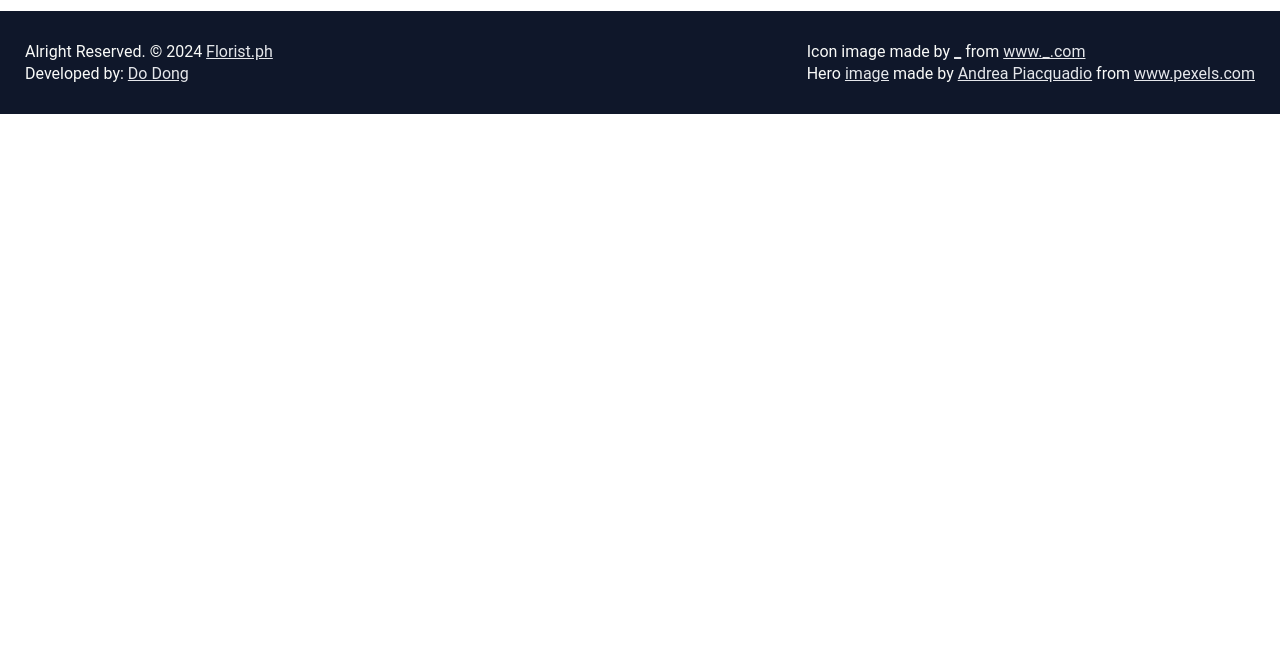
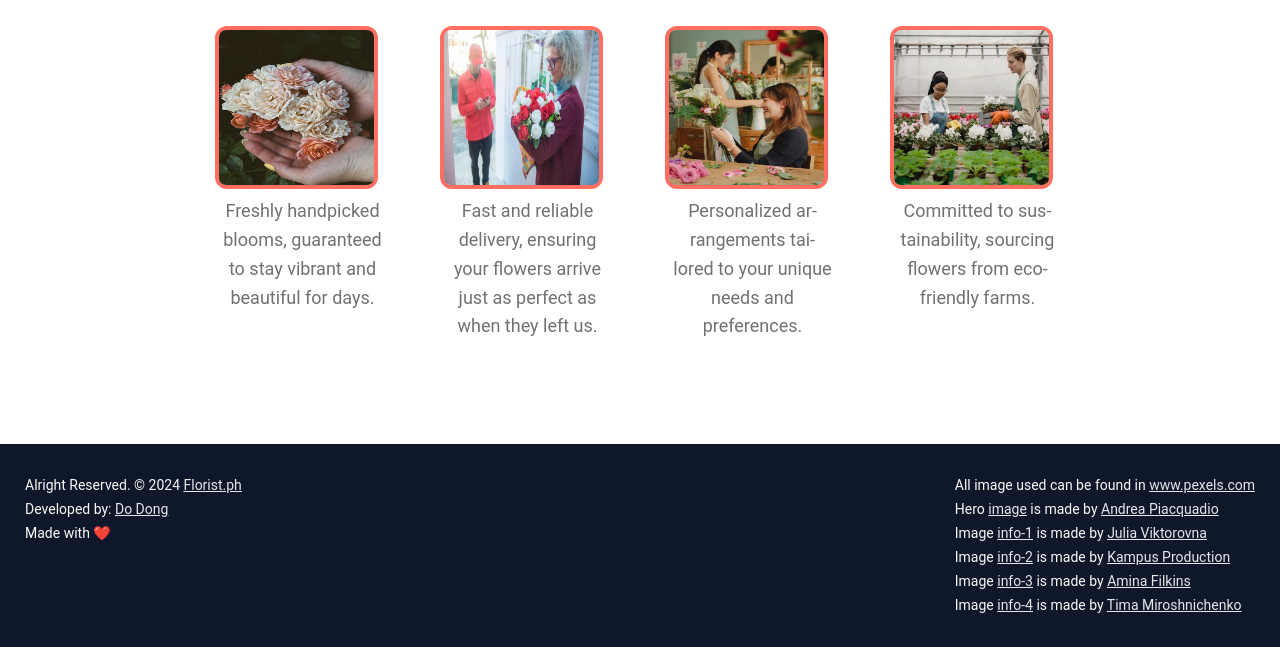
Before and after one commit to Grim3ntrix/florist-landing-page, a plain HTML site: page index.html in a window 1280 px wide. Shown: the part 686-1333 px from the top of the page. Before the commit the page ends 800 px from the top, so only its background shows below. Drawn offline with Linux system fonts and the light colour scheme.

Commit message:
Add second page random informations

```diff
--- a/index.html
+++ b/index.html
@@ -8,6 +8,9 @@
 </head>
 <body>
     <div class="main">
+
+        <!-- First page -->
+
         <div class="first-page">
             <div class="header">
                 <div class="logo">Florist.ph</div>
@@ -27,26 +30,81 @@
                         Discover our stunning collection of bouquets, arrangements, and gifts, handpicked for every occasion.
                         Delivered with care, just for you.
                     </p>
-                    <button class="signup-btn-one">Sign up</button>
+                    <button class="signup-btn-one">Shop Now</button>
                 </div>
                 <div class="image">
-                    <img src="./images/01.webp" alt="florist business image">
+                    <img src="./images/01.webp" alt="Woman in Black and White Dress Holding Vase with Yellow Flowers">
                 </div>
             </div>
+        </div>
 
+        <!-- Second page -->
+
+        <div class="second-page">
+            <div class="info-header">
+                <h3>Why Choose Our Flowers?</h3>
+            </div>
+            <div class="info-container">
+                <div class="info">
+                    <div class="info-icon">
+                        <img src="./images/02.jpeg" alt="A person holding a bunch of roses in their hands">
+                    </div>
+                    <div class="text">
+                        <p>Freshly handpicked blooms, guaranteed to stay vibrant and beautiful for days.</p>
+                    </div>
+                </div>
+                <div class="info">
+                    <div class="info-icon">
+                        <img src="./images/03.webp" alt="A Woman Receiving a Bouquet of Flowers from the Deliveryman">
+                    </div>
+                    <div class="text">
+                        <p>Fast and reliable delivery, ensuring your flowers arrive just as perfect as when they left us.</p>
+                    </div>
+                </div>
+                <div class="info">
+                    <div class="info-icon">
+                        <img src="./images/04.jpeg" alt="Focused florist arranging flowers in floral shop">
+                    </div>
+                    <div class="text">
+                        <p>Personalized arrangements tailored to your unique needs and preferences.</p>
+                    </div>
+                </div>
+                <div class="info">
+                    <div class="info-icon">
+                        <img src="./images/05.jpeg" alt="Woman in White Long Sleeve Shirt Holding Bouquet of Flowers">
+                    </div>
+                    <div class="text">
+                        <p>Committed to sustainability, sourcing flowers from eco-friendly farms.</p>
+                    </div>
+                </div>
+            </div>
         </div>
+
     </div>
     <div class="footer">
         <div class="left-footer">
             <div>Alright Reserved. &copy; 2024 <a href="https://www.florist.com.ph" title="florist.ph">Florist.ph</a></div>
             <div>Developed by: <a href="https://www.facebook.com/grim3ntrix" title="developer">Do Dong</a></div>
+            <div>Made with ❤️</div>
         </div>
         <div class="right-footer">
             <div>
-                Icon image made by <a href="https://www._com/" title="_">_</a> from <a href="https://www._.com" title="_">www._.com</a>
+                All image used can be found in <a href="https://www.pexels.com" title="_">www.pexels.com</a>
             </div>
             <div>
-                Hero <a href="https://www.pexels.com/photo/woman-in-black-and-white-dress-holding-vase-with-yellow-flowers-3894212/" title="Woman in Black and White Dress Holding Vase with Yellow Flowers">image</a> made by <a href="https://www.pexels.com/@olly/" title="Andrea Piacquadio">Andrea Piacquadio</a> from <a href="https://www.pexels.com" title="Pexels">www.pexels.com</a>
+                Hero <a href="https://www.pexels.com/photo/woman-in-black-and-white-dress-holding-vase-with-yellow-flowers-3894212/" title="Woman in Black and White Dress Holding Vase with Yellow Flowers">image</a> is made by <a href="https://www.pexels.com/@olly/" title="Andrea Piacquadio">Andrea Piacquadio</a>
+            </div>
+            <div>
+                Image <a href="https://www.pexels.com/photo/a-person-holding-a-bunch-of-roses-in-their-hands-27549314/" title="A person holding a bunch of roses in their hands">info-1</a> is made by <a href="https://www.pexels.com/@julia-viktorovna-155339386/" title="Julia Viktorovna">Julia Viktorovna</a>
+            </div>
+            <div>
+                Image <a href="https://www.pexels.com/photo/a-woman-receiving-a-bouquet-of-flowers-from-the-deliveryman-6682873/" title="A Woman Receiving a Bouquet of Flowers from the Deliveryman">info-2</a> is made by <a href="https://www.pexels.com/@kampus/" title="Kampus Production">Kampus Production</a>
+            </div>
+            <div>
+                Image <a href="https://www.pexels.com/photo/focused-florist-arranging-flowers-in-floral-shop-5414034/" title="Focused florist arranging flowers in floral shop">info-3</a> is made by <a href="https://www.pexels.com/@amina-filkins/" title="Amina Filkins">Amina Filkins</a>
+            </div>
+            <div>
+                Image <a href="https://www.pexels.com/photo/woman-in-white-long-sleeve-shirt-holding-bouquet-of-flowers-6508777/" title="Woman in White Long Sleeve Shirt Holding Bouquet of Flowers">info-4</a> is made by <a href="https://www.pexels.com/@tima-miroshnichenko/" title="Tima Miroshnichenko">Tima Miroshnichenko</a>
             </div>
         </div>
     </div>
--- a/style.css
+++ b/style.css
@@ -35,6 +35,7 @@ body {
 
 .hero-container {
     display: flex;
+    justify-content: space-between;
     height: auto;
     gap: 40px;
 }
@@ -44,14 +45,10 @@ body {
     height: auto;
 }
 
-.image {
-    width: 520px;
-    height: auto;
-}
-
-img {
+.image, img {
+    /* border: 2px solid gray; */
+    width: 515px;
     height: 290px;
-    width: 520px;
     border-radius: 5px;
 }
 
@@ -59,13 +56,23 @@ img {
     display: flex;
     flex-direction: row;
     justify-content: space-between;
-    align-items: center;
+    align-items: start;
     padding: 25px;
+    line-height: 1.5;
+    font-size: 14px;
 }
 
 .footer div {
     margin: 3px 0;
 }
+
+/* .left-footer {
+    border: 2px solid gray;
+}
+
+.right-footer {
+    border: 2px solid gray;
+} */
 
 ul {
     display: flex;
@@ -89,11 +96,7 @@ ul {
     font-size: medium;
 }
 
-/* second page */
-
-
-
-/* typography */
+/* first page - typography */
 
 .hero-main-text {
     font-size: 48px;
@@ -126,5 +129,62 @@ ul {
 }
 
 .footer a {
-    font-size: 16px;
+    font-size: 14px;
 }
+
+/* second page */
+
+.second-page {
+    display: flex;
+    flex-direction: column;
+    align-items: center;
+    margin-bottom: 95px;
+}
+
+.info-container {
+    display: flex;
+    gap: 50px;
+
+}
+
+.info-icon {
+    border: 4px solid #ff6f61;
+    width: 155px;
+    height: 155px;
+    border-radius: 12px;
+}
+
+.info-icon img {
+    height: 155px;
+    width: 155px;
+    border-radius: 7px;
+}
+
+/* second page - typography */
+
+.info-header {
+    font-size: 36px;
+    color: #1f2937;
+    font-weight: 900;
+}
+
+.info .text {
+    /* border: 1px solid gray; */
+    width: 175px;
+    max-width: 600px;
+    margin: 0 auto;
+}
+
+.info .text p {
+    color: rgb(114, 113, 113);
+    font-size: 18px;
+    text-align: center;
+    margin: 0;
+    padding: 8px;
+    line-height: 1.6;
+}
+
+p {
+    hyphens: auto;
+    overflow-wrap: break-word;
+}
```
Also changed, not shown: images/02.jpeg (added), images/03.webp (added), images/04.jpeg (added), images/05.jpeg (added).
